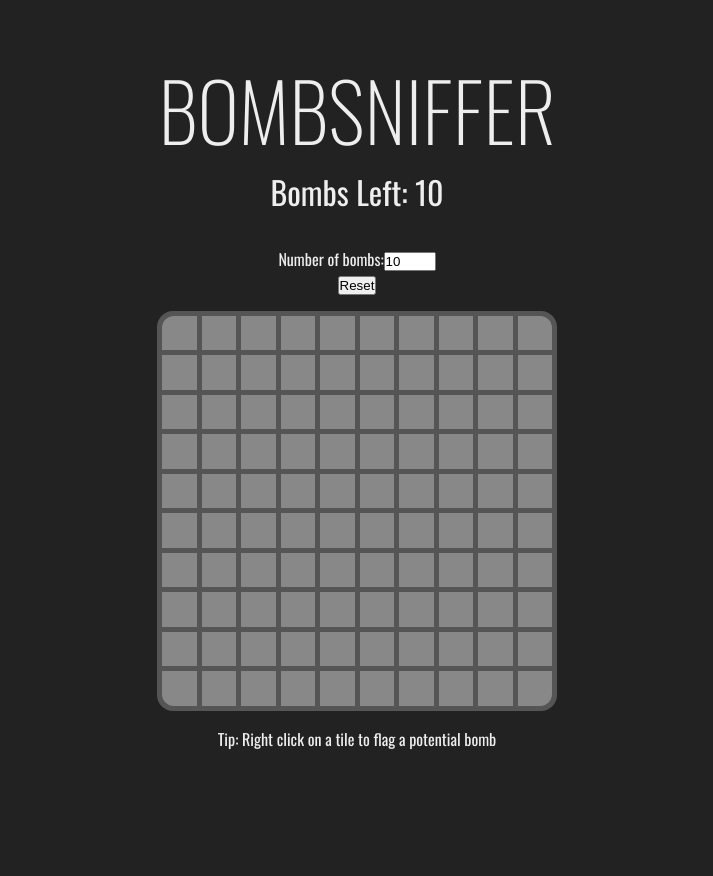
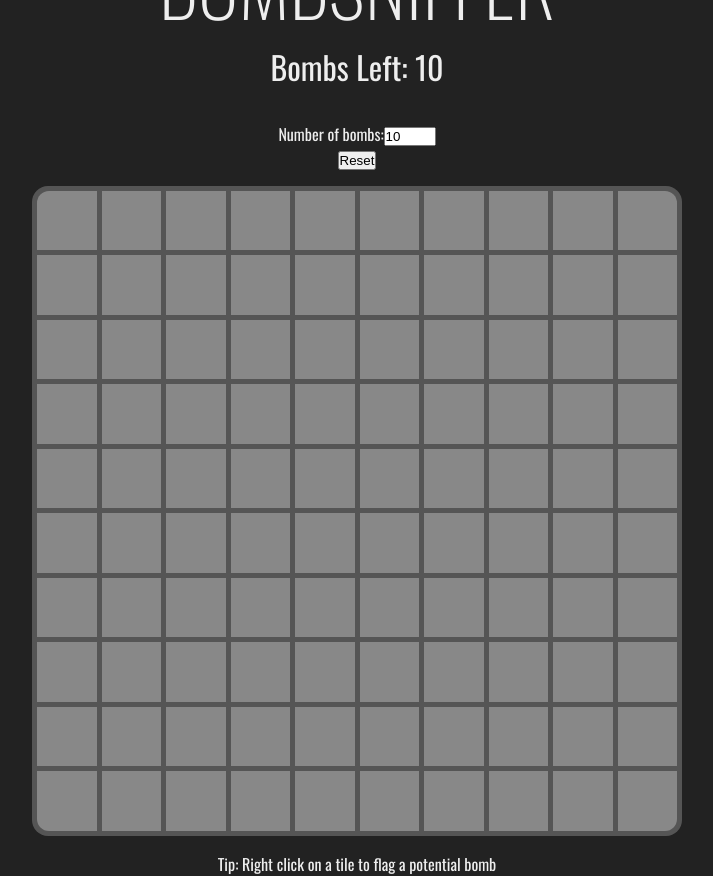
Before and after one commit to Tjklimoski/bombsniffer, a React (Vite) app: page / in a window 1280 px wide. Shown: the whole page, without its empty margins (283-996 px from the left). Before the commit the page ends 800 px from the top, so only its background shows below. Built offline with nearby package versions, Linux system fonts and the light colour scheme.

Commit message:
Set a max-width on the root element

```diff
--- a/src/index.css
+++ b/src/index.css
@@ -21,7 +21,8 @@ body {
 }
 
 #root {
-  width: clamp(200px, 50vmin, 1000px);
+  width: 90%;
+  max-width: 650px;
 }
 
 .title {
```
